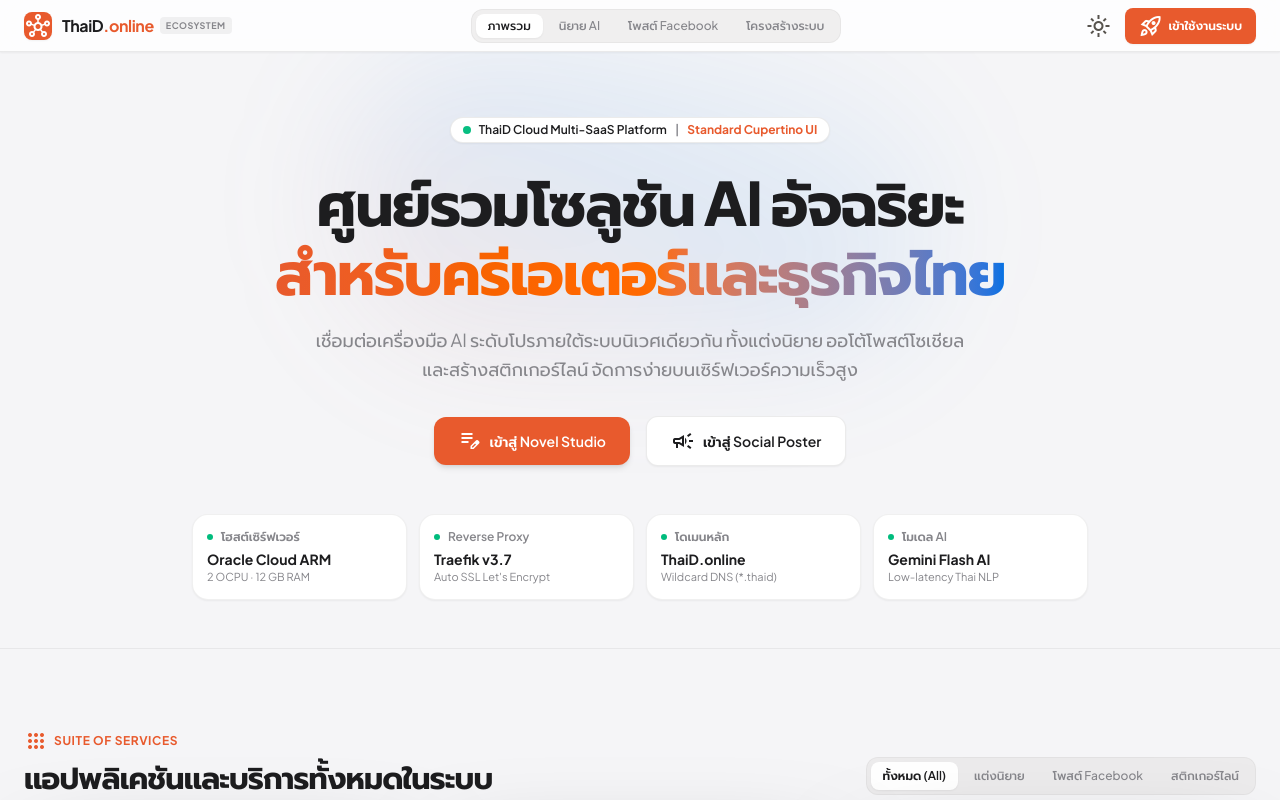
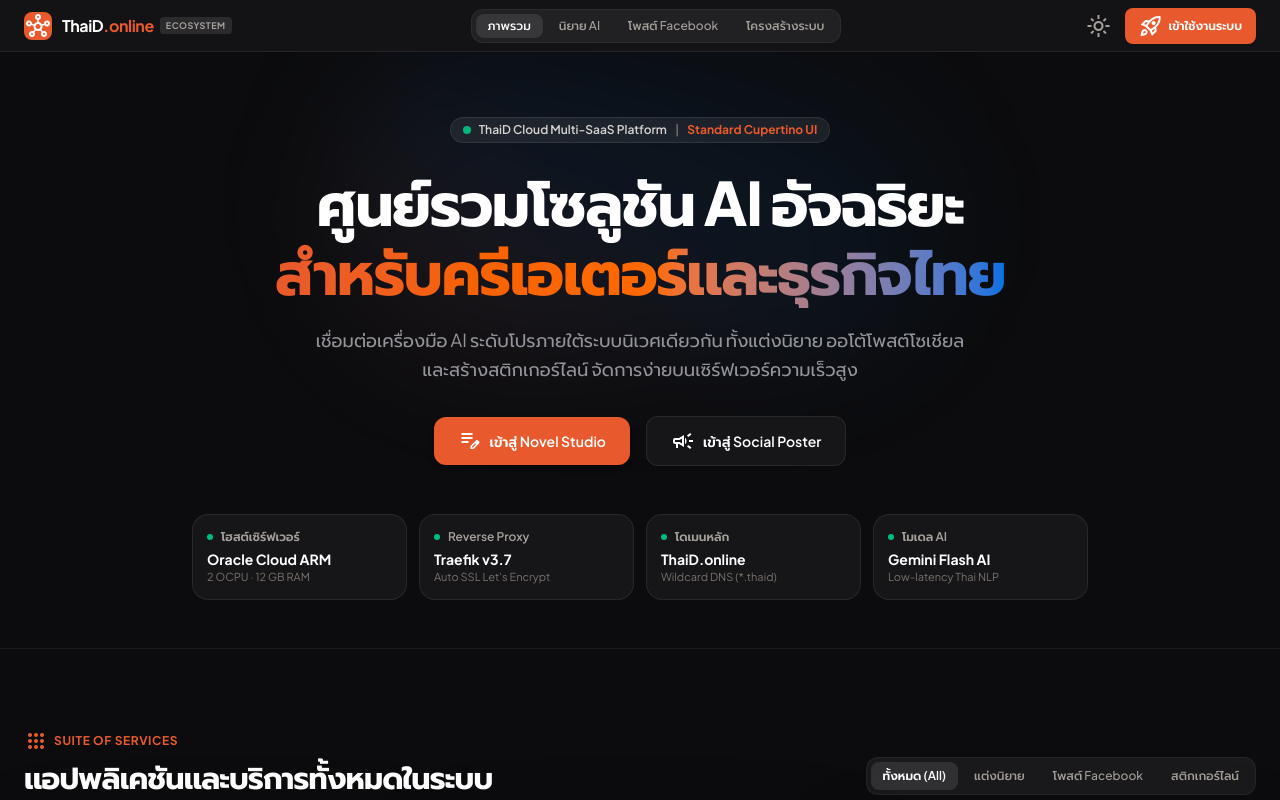
Before and after one commit to iamjotaki/thaid-online, a Next.js app: page / in a window 1280 px wide. Shown: the top 800 px of the page. Built offline with nearby package versions, Linux system fonts and the light colour scheme.

Commit message:
fix(theme): configure Tailwind v4 custom dark variant for instant class-based dark/light theme switching

```diff
--- a/app/globals.css
+++ b/app/globals.css
@@ -1,4 +1,6 @@
 @import "tailwindcss";
+
+@variant dark (&:where(.dark, .dark *));
 
 @theme {
   --color-apple-subtle: #f5f5f7;
@@ -31,11 +33,21 @@
   --border-subtle: rgba(255, 255, 255, 0.08);
 }
 
-body {
-  font-family: var(--font-sans);
+html, body {
   background-color: var(--bg-main);
   color: var(--text-main);
-  transition: background-color 0.3s ease, color 0.3s ease;
+  transition: background-color 0.25s ease, color 0.25s ease;
+}
+
+/* Explicit CSS-level dark mode fallbacks to guarantee instant, 100% reliable theme change */
+html:not(.dark) body {
+  background-color: #f5f5f7 !important;
+  color: #1d1d1f !important;
+}
+
+html.dark body {
+  background-color: #0c0c0e !important;
+  color: #f5f5f7 !important;
 }
 
 .material-symbols-outlined {
--- a/app/layout.tsx
+++ b/app/layout.tsx
@@ -44,8 +44,13 @@ export default function RootLayout({
   children: React.ReactNode;
 }) {
   return (
-    <html lang="th" className="scroll-smooth dark">
+    <html lang="th" className="scroll-smooth dark" suppressHydrationWarning>
       <head>
+        <script
+          dangerouslySetInnerHTML={{
+            __html: `(function(){try{var s=localStorage.getItem('thaid-theme');if(s==='light'){document.documentElement.classList.remove('dark');document.documentElement.classList.add('light');}else{document.documentElement.classList.add('dark');document.documentElement.classList.remove('light');}}catch(e){}})();`,
+          }}
+        />
         <link rel="preconnect" href="https://fonts.googleapis.com" />
         <link
           rel="preconnect"
--- a/app/page.tsx
+++ b/app/page.tsx
@@ -9,16 +9,8 @@ export default function HomePage() {
 
   useEffect(() => {
     // Check initial dark mode from document or storage
-    const saved = localStorage.getItem("thaid-theme");
-    if (saved === "light") {
-      setIsDark(false);
-      document.documentElement.classList.remove("dark");
-      document.documentElement.classList.add("light");
-    } else {
-      setIsDark(true);
-      document.documentElement.classList.add("dark");
-      document.documentElement.classList.remove("light");
-    }
+    const isCurrentlyDark = document.documentElement.classList.contains("dark");
+    setIsDark(isCurrentlyDark);
   }, []);
 
   const toggleDarkMode = () => {
```
